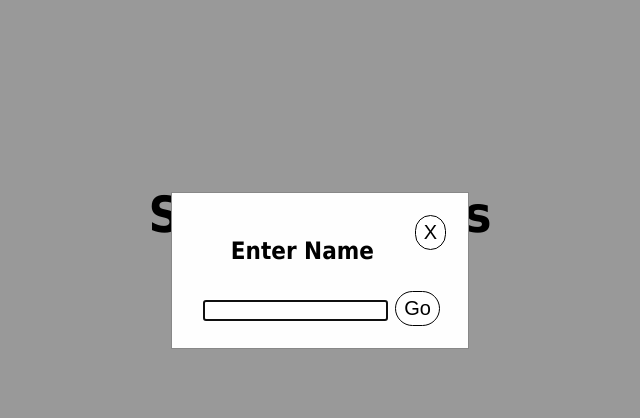
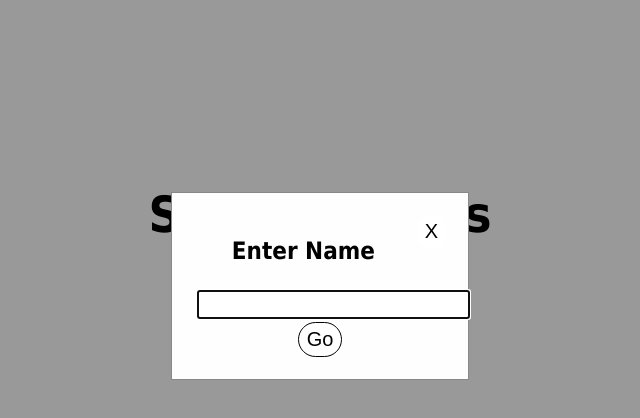
Before and after one commit to npeternel/scattergories, a React (Create React App) app in the folder react-ui/: page / in a window 1280 px wide. Both pictures are taken after a click on the button "Join Game". Shown: the top 418 px of the page, without its empty margins (320-960 px from the left). Built offline with nearby package versions, Linux system fonts and the light colour scheme; no server answers.

Commit message:
fix close button

```diff
--- a/react-ui/src/components/Categories.js
+++ b/react-ui/src/components/Categories.js
@@ -43,7 +43,7 @@ class Categories extends React.Component {
                   <Category key={`${i}+++`} title={category} i={i} state={this.props.state}/>
                   { end ?
                     <Results key={`${i}+`} result={results[i]}/> :
-                    <input onKeyDown={(event) => this.handleEnter(event, i)}
+                    <input type="text" onKeyDown={(event) => this.handleEnter(event, i)}
                     ref={(input) => this.inputs[i] = input} className="category-input"
                     value={answers[i] || ''} onChange={(event) => this.props.handleValue(event, i)}>
                     </input>
--- a/react-ui/src/components/HomeModal.js
+++ b/react-ui/src/components/HomeModal.js
@@ -8,12 +8,12 @@ class HomeModal extends React.Component {
     return (
       <div className="modal">
         <div className="modal-content">
-          <button style={{float: 'right'}} onClick={this.props.handleClose}>
+          <button className='close-btn' onClick={this.props.handleClose}>
             X
           </button>
           <h3>Enter Name</h3>
           <div style={{'textAlign': 'center'}}>
-            <input autoFocus style={{'margin': '1px 5px'}}value={this.props.input} onChange={(event) => this.props.handleValue(event)}>
+            <input autoFocus type="text" style={{'margin': '1px 5px'}}value={this.props.input} onChange={(event) => this.props.handleValue(event)}>
             </input>
             <Link to={{pathname:'/game', name:this.props.input}}>
               <button>Go</button>
--- a/react-ui/src/index.css
+++ b/react-ui/src/index.css
@@ -88,8 +88,18 @@ p, li {
 .category-input {
   display: inline-block;
   margin: 2px;
-  vertical-align: top;
-  line-height: 16px;
+}
+
+.close-btn {
+  float: right;
+  border: none;
+  /* height: 100%; */
+  /* width: 24px; */
+  /* border-radius: 50%; */
+}
+
+input[type="text"] {
+  font-size: 20px;
 }
 
 .title {
```
